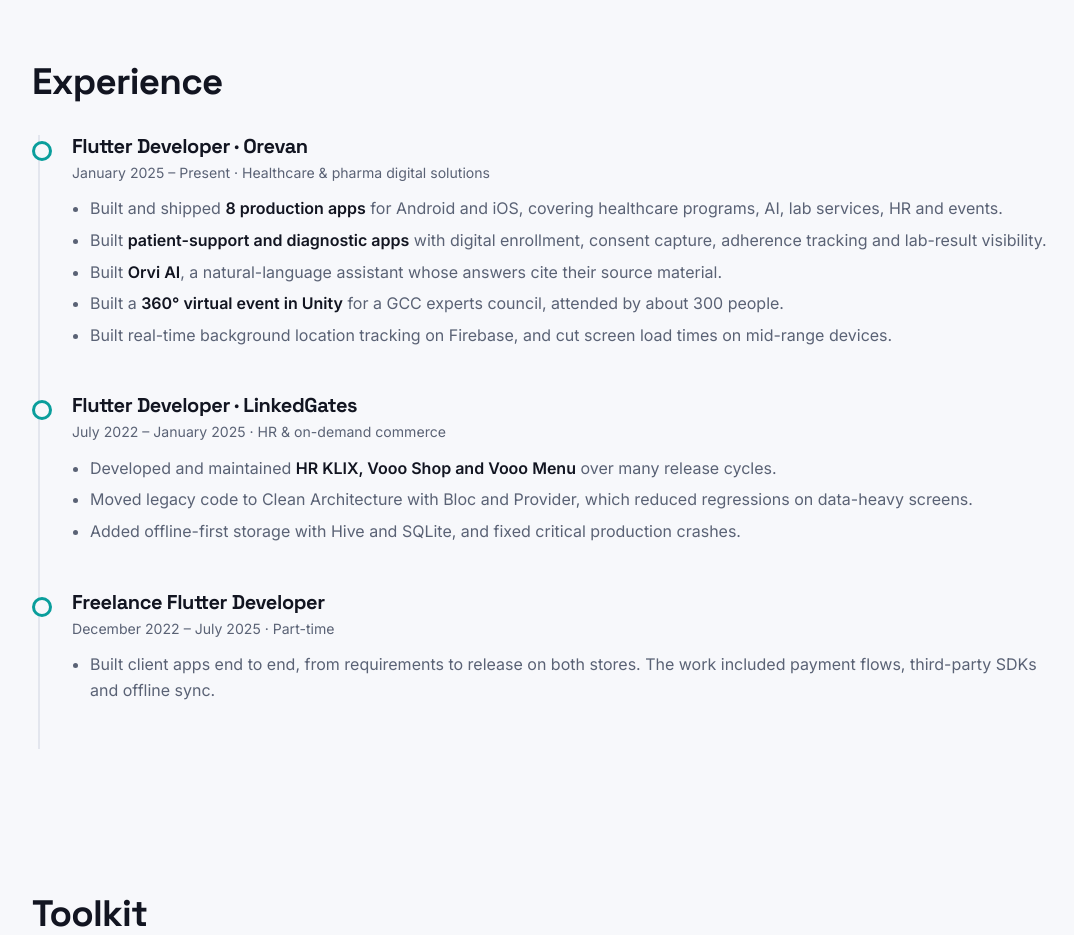
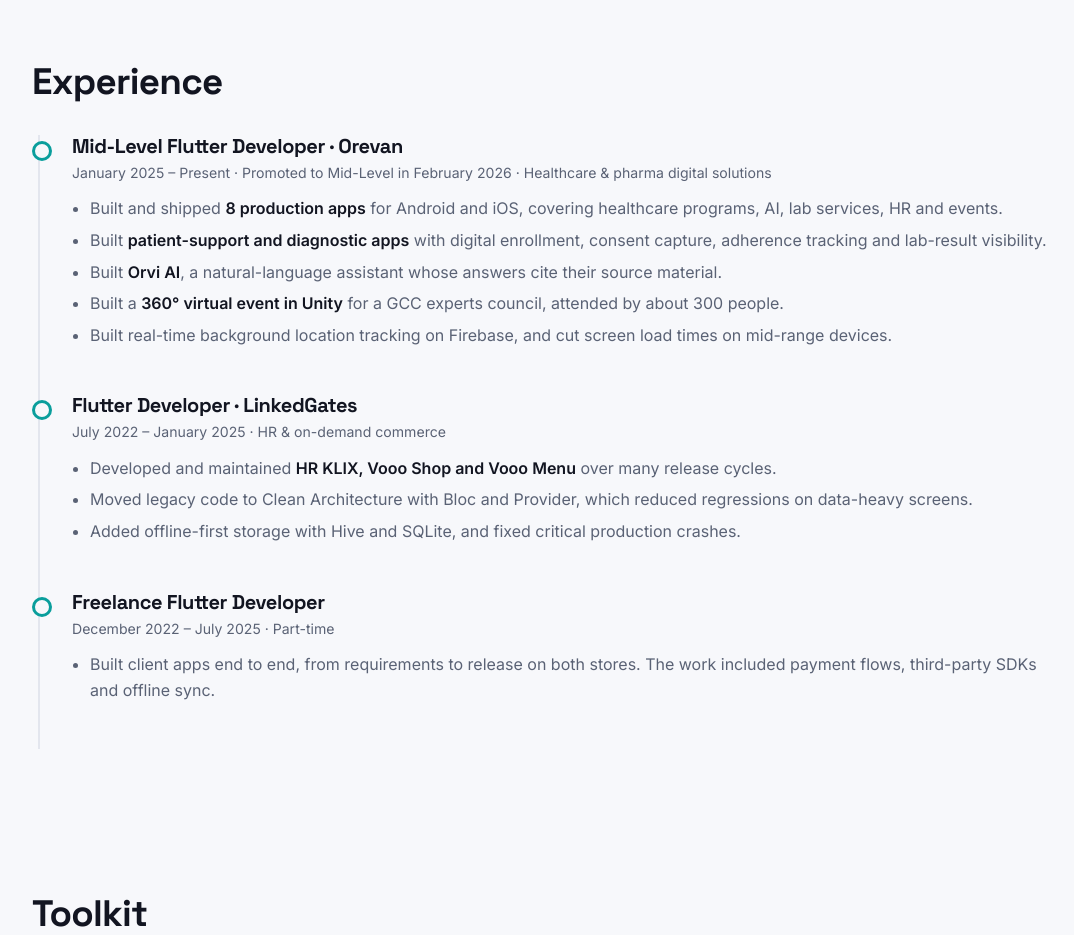
Before and after one commit to YoussefAhmed10/YoussefAhmed10.github.io, a plain HTML site: page index.html in a window 1280 px wide. Shown: the part 2220-3155 px from the top of the page, without its empty margins (92-1166 px from the left). Drawn offline with Linux system fonts and the light colour scheme.

Commit message:
Show promotion to Mid-Level Flutter Developer
Co-Authored-By: Claude Opus 5.5 <noreply@anthropic.com>
Claude-Session: https://claude.ai/code/session_01HScbX5t2NQF6pqaZugW4Mu

```diff
--- a/index.html
+++ b/index.html
@@ -231,8 +231,8 @@
     <div class="sec-head"><h2>Experience</h2></div>
     <div class="timeline">
       <div class="job">
-        <h3>Flutter Developer · Orevan</h3>
-        <div class="when">January 2025 – Present · Healthcare & pharma digital solutions</div>
+        <h3>Mid-Level Flutter Developer · Orevan</h3>
+        <div class="when">January 2025 – Present · Promoted to Mid-Level in February 2026 · Healthcare & pharma digital solutions</div>
         <ul>
           <li>Built and shipped <b>8 production apps</b> for Android and iOS, covering healthcare programs, AI, lab services, HR and events.</li>
           <li>Built <b>patient-support and diagnostic apps</b> with digital enrollment, consent capture, adherence tracking and lab-result visibility.</li>
```
Also changed, not shown: 1 other file.
